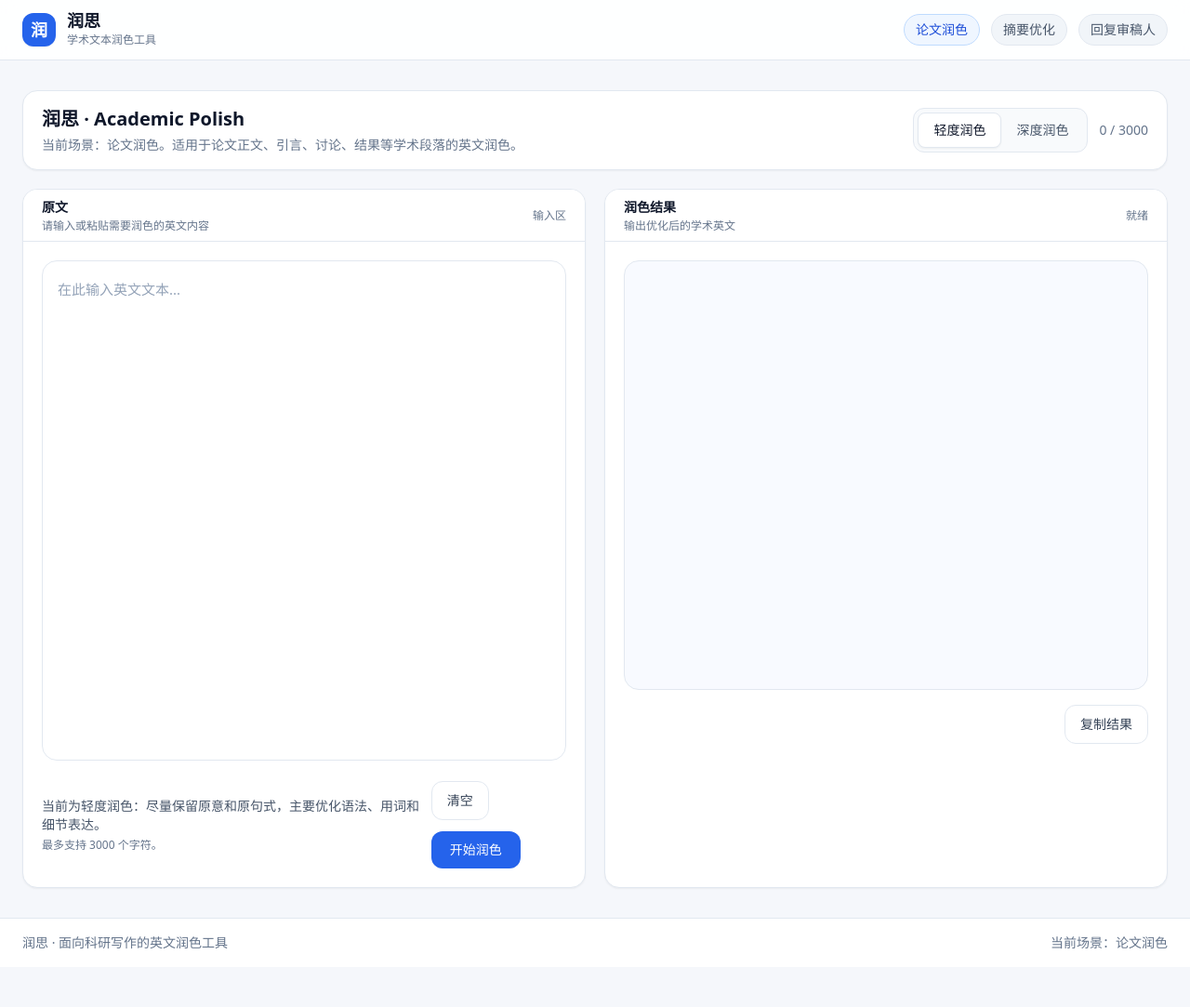
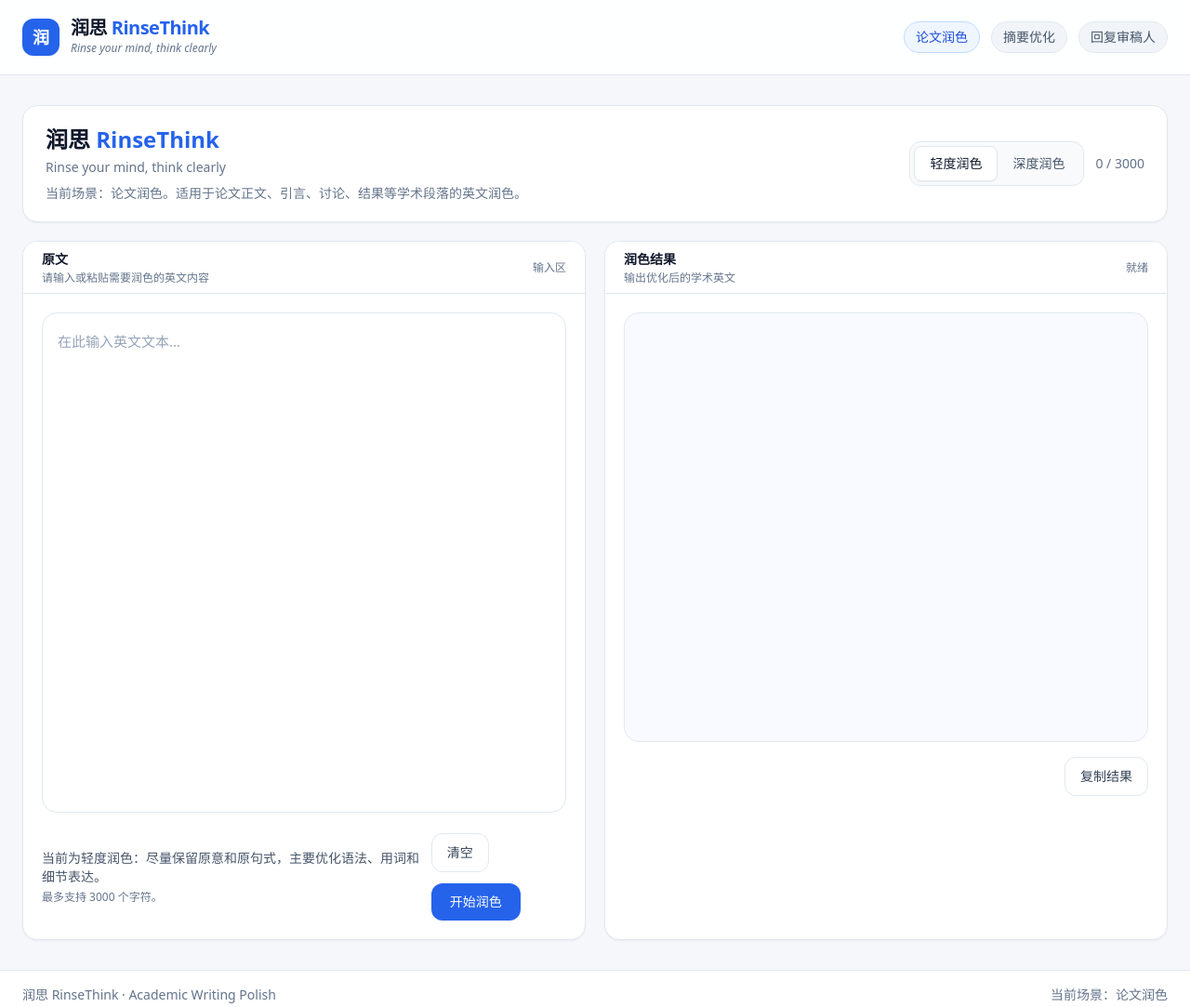
Before and after one commit to zhaot5489-alt/paper-polish-ai, a website: page index.html in a window 1280 px wide. Shown: the whole page at 93% size. Before the commit the page ends 1040 px from the top, so only its background shows below. Drawn offline with nearby package versions, Linux system fonts and the light colour scheme.

Commit message:
Update index.html

```diff
--- a/index.html
+++ b/index.html
@@ -3,21 +3,26 @@
 <head>
   <meta charset="UTF-8" />
   <meta name="viewport" content="width=device-width, initial-scale=1.0" />
-  <title>润思 - 学术文本润色</title>
+  <title>润思 RinseThink - Academic Writing Polish</title>
   <script src="https://cdn.tailwindcss.com"></script>
 </head>
 <body class="min-h-screen bg-[#f5f7fb] text-slate-800 font-sans">
   <div class="min-h-screen flex flex-col">
     <!-- 顶部导航 -->
     <header class="border-b border-slate-200 bg-white/90 backdrop-blur">
-      <div class="max-w-7xl mx-auto px-4 md:px-6 h-16 flex items-center justify-between">
+      <div class="max-w-7xl mx-auto px-4 md:px-6 h-20 flex items-center justify-between">
         <div class="flex items-center gap-3">
-          <div class="w-9 h-9 rounded-xl bg-blue-600 text-white flex items-center justify-center font-bold text-lg shadow-sm">
+          <div class="w-10 h-10 rounded-xl bg-blue-600 text-white flex items-center justify-center font-bold text-lg shadow-sm">
             润
           </div>
+
           <div>
-            <h1 class="text-lg font-semibold text-slate-900 leading-none">润思</h1>
-            <p class="text-xs text-slate-500 mt-1">学术文本润色工具</p>
+            <h1 class="text-xl font-bold text-slate-900 leading-none tracking-tight">
+              润思 <span class="text-blue-600 font-semibold">RinseThink</span>
+            </h1>
+            <p class="text-xs text-slate-500 mt-1 italic">
+              Rinse your mind, think clearly
+            </p>
           </div>
         </div>
 
@@ -53,11 +58,16 @@
     <!-- 主体 -->
     <main class="flex-1 max-w-7xl mx-auto w-full px-4 md:px-6 py-6 md:py-8">
       <!-- 顶部工具条 -->
-      <div class="mb-5 rounded-2xl border border-slate-200 bg-white shadow-sm px-4 py-4 md:px-5">
+      <div class="mb-5 rounded-2xl border border-slate-200 bg-white shadow-sm px-4 py-5 md:px-6">
         <div class="flex flex-col lg:flex-row lg:items-center lg:justify-between gap-4">
           <div>
-            <h2 class="text-xl font-semibold text-slate-900">润思 · Academic Polish</h2>
-            <p id="scene-title" class="text-sm text-slate-500 mt-1">
+            <h2 class="text-2xl font-bold text-slate-900">
+              润思 <span class="text-blue-600">RinseThink</span>
+            </h2>
+            <p class="text-sm text-slate-500 mt-1">
+              Rinse your mind, think clearly
+            </p>
+            <p id="scene-title" class="text-sm text-slate-500 mt-2">
               当前场景：论文润色。适用于论文正文、引言、讨论、结果等学术段落的英文润色。
             </p>
           </div>
@@ -169,7 +179,7 @@
     <!-- 底部 -->
     <footer class="border-t border-slate-200 bg-white">
       <div class="max-w-7xl mx-auto px-4 md:px-6 py-4 flex flex-col md:flex-row md:items-center md:justify-between gap-2 text-sm text-slate-500">
-        <div>润思 · 面向科研写作的英文润色工具</div>
+        <div>润思 RinseThink · Academic Writing Polish</div>
         <div id="footer-scene-text">当前场景：论文润色</div>
       </div>
     </footer>
```
